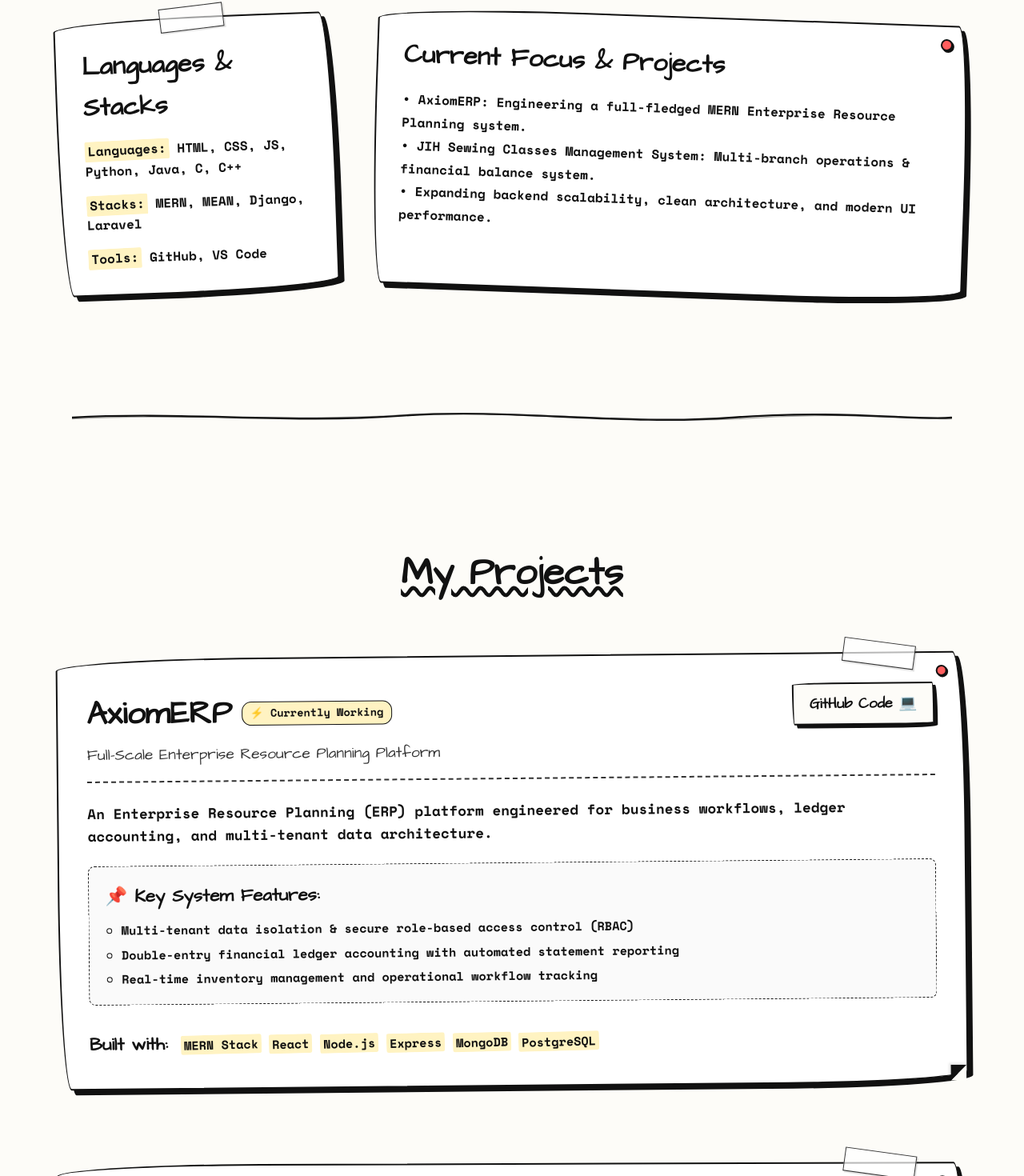
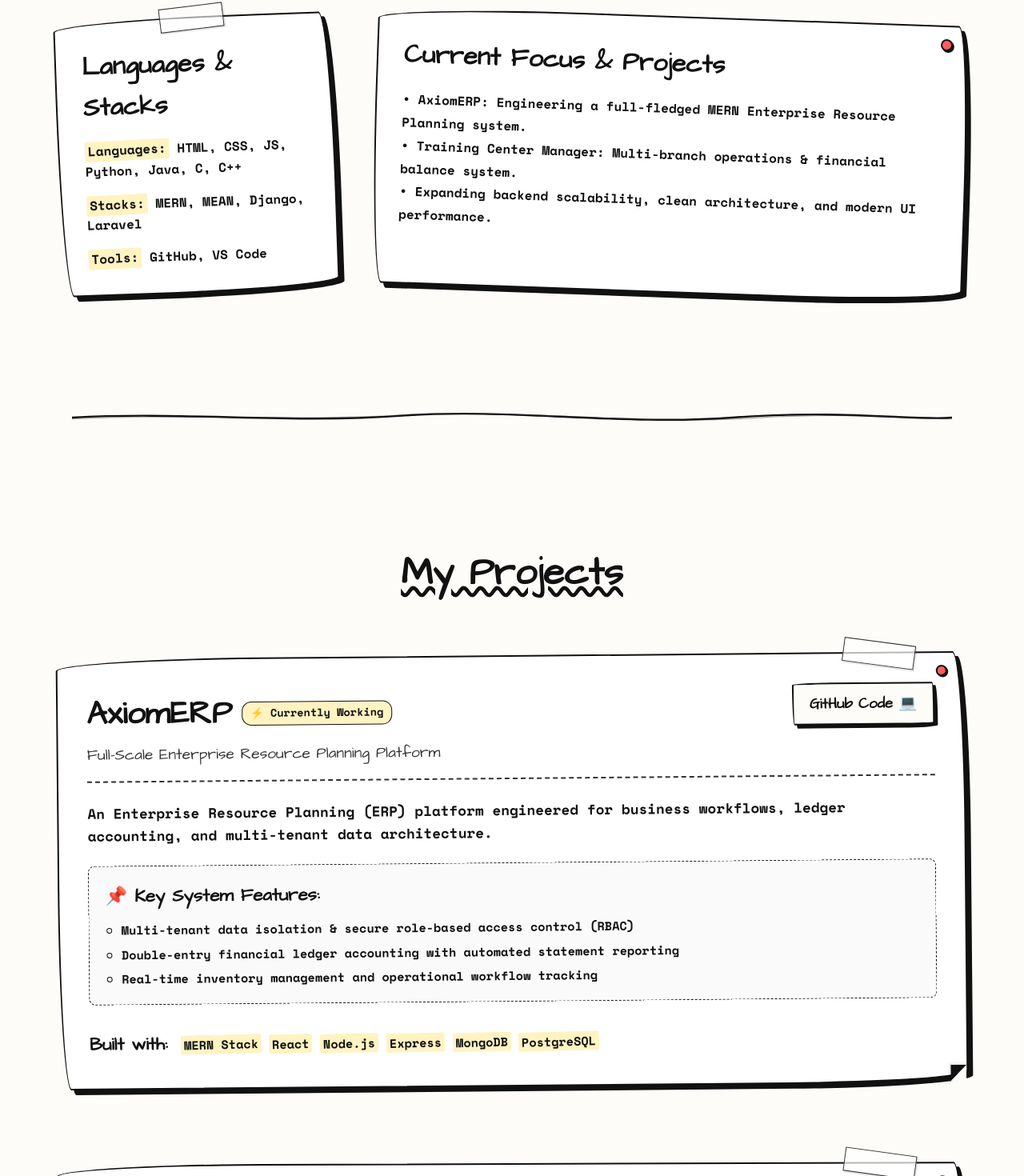
Before and after one commit to Uzair-11/portfolio, a React (Vite) app: page / in a window 1280 px wide. Shown: the part 1513-2983 px from the top of the page at 80% size. Built offline with nearby package versions, Linux system fonts and the light colour scheme.

Commit message:
Update project title to Training Center Manager

```diff
--- a/src/components/Bento/Bento.jsx
+++ b/src/components/Bento/Bento.jsx
@@ -63,7 +63,8 @@ const Bento = () => {
             <h3 className={styles.handTitle}>Current Focus & Projects</h3>
             <p className={styles.typeText}>
               • <strong>AxiomERP</strong>: Engineering a full-fledged MERN Enterprise Resource Planning system.<br/>
-              • <strong>JIH Sewing Classes Management System</strong>: Multi-branch operations & financial balance system.<br/>
+              • <strong>Training Center Manager</strong>: Multi-branch operations & financial balance system.<br/>
+
               • Expanding backend scalability, clean architecture, and modern UI performance.
             </p>
           </div>
--- a/src/components/Projects/Projects.jsx
+++ b/src/components/Projects/Projects.jsx
@@ -84,9 +84,10 @@ const Projects = () => {
       github: "https://github.com/Uzair-11/AxiomOS-ERP.git"
     },
     {
-      id: "jih-sewing",
-      title: "JIH Sewing Classes Management System",
+      id: "training-center-manager",
+      title: "Training Center Manager",
       status: "✨ NGO Platform",
+
       tagline: "Multi-Branch Operations & Financial Accounting System",
       description: "Comprehensive administration system built to manage multi-branch vocational sewing training operations across Kalupur, Shahpur, and other NGO branches.",
       highlights: [
```
